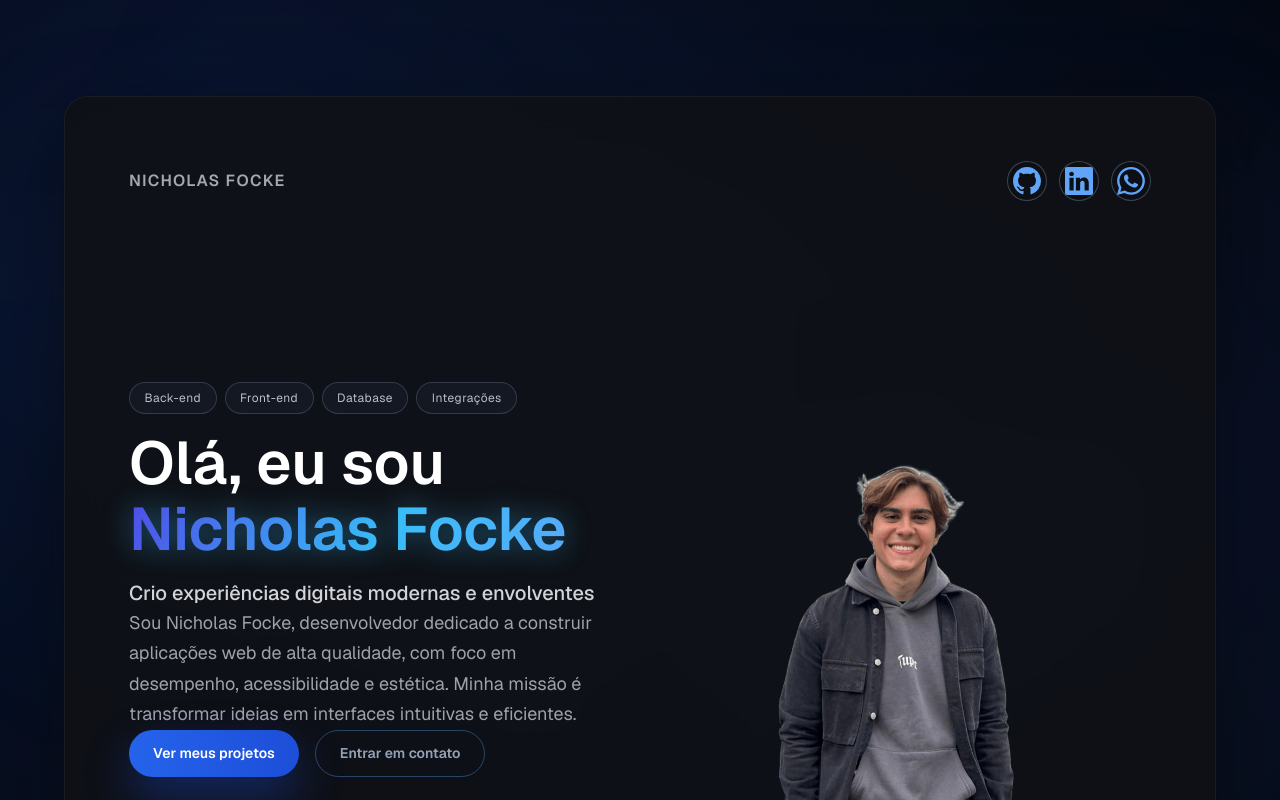
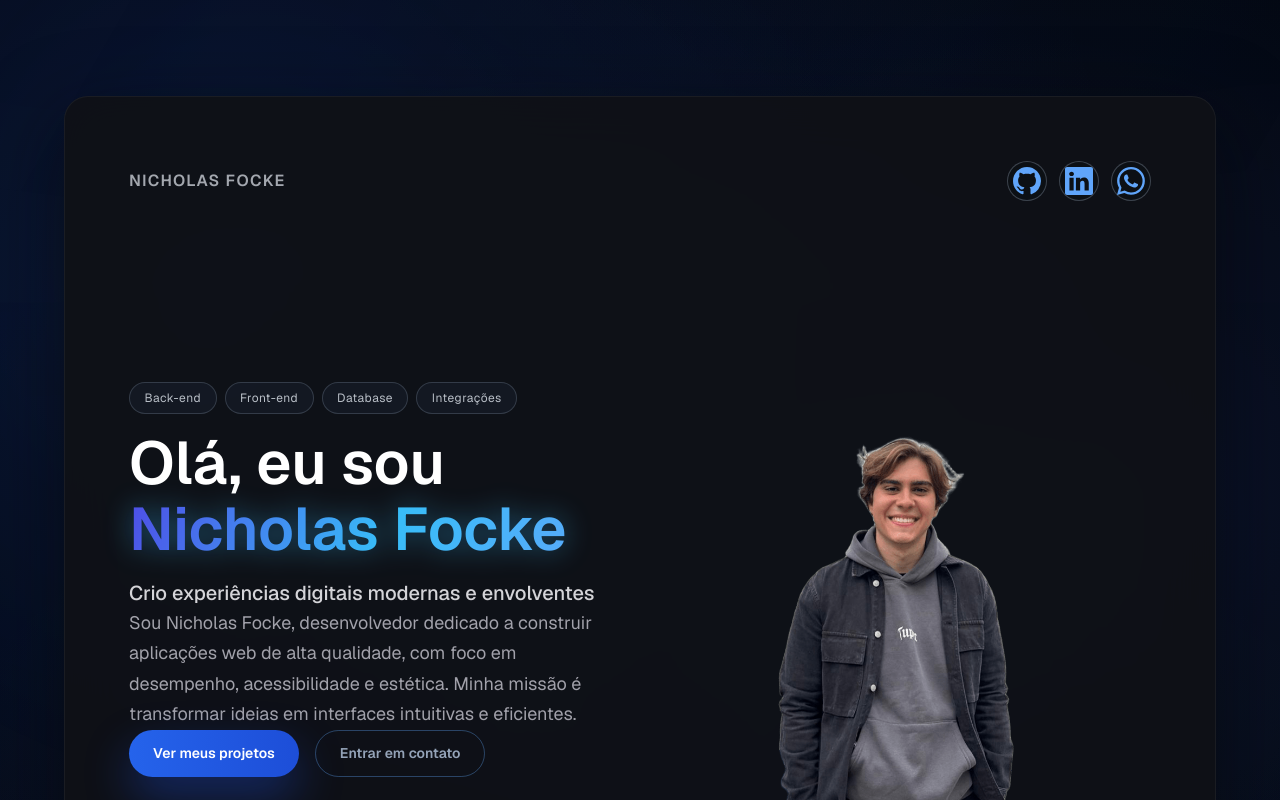
Before and after one commit to nicholasfocke/PortfolioNicholas, a Next.js app: page / in a window 1280 px wide. Shown: the top 800 px of the page. Built offline with nearby package versions, Linux system fonts and the light colour scheme.

Commit message:
Raise hero image to clear carousel

```diff
--- a/src/app/page.module.css
+++ b/src/app/page.module.css
@@ -191,6 +191,13 @@
 .heroImage :global(img) {
   width: 100%;
   height: auto;
+}
+
+@media (min-width: 1024px) {
+  .heroImage {
+    align-self: flex-start;
+    transform: translateY(-1.75rem);
+  }
 }
 
 /* Make hero responsive: stack columns on small screens */
```
